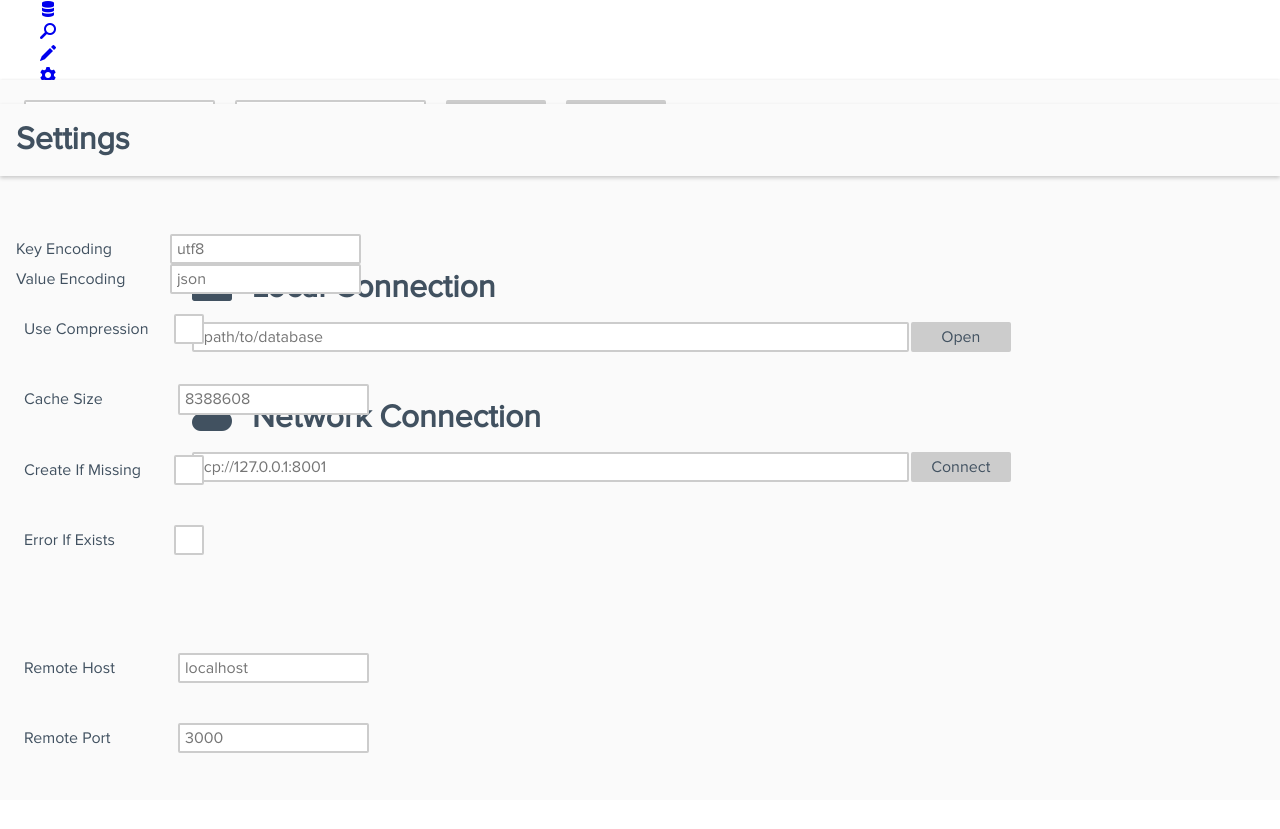
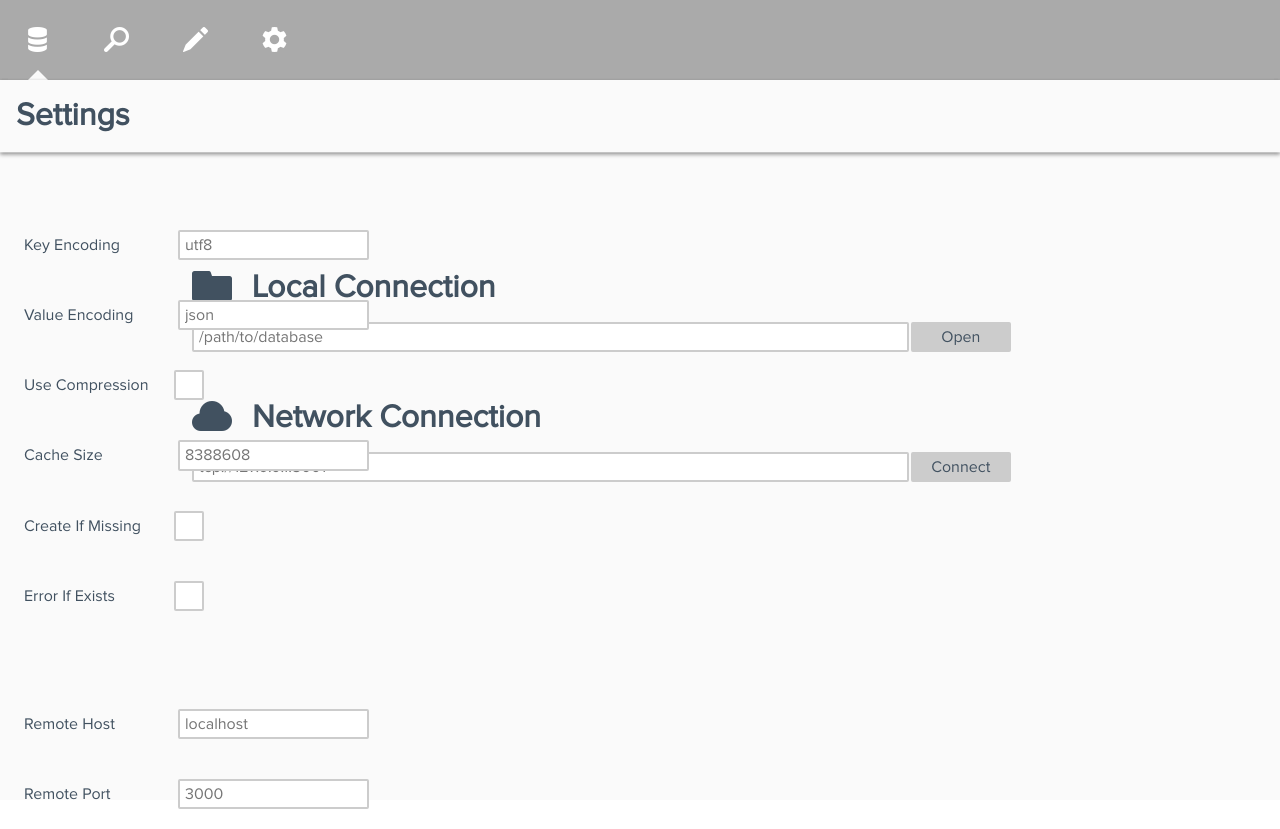
Before and after one commit to kuri65536/leveldb-ui-quart, a Python web app: template templates/index.html in a window 1280 px wide. Before the commit the page ends 753 px from the top, so only its background shows below. Run offline with Jinja, Linux system fonts and the light colour scheme; the template is opened without the code that fills it, so the values that code supplies are empty; some libraries are stand-ins or nearby versions.

Commit message:
fixed markup issues.

```diff
--- a/templates/index.html
+++ b/templates/index.html
@@ -14,6 +14,7 @@
     <script src="/static/ui.min.js"> </script>
   </head>
   <body>
+    <header>
     <ul class="horizontal">
       <li>
         <a class="active ss-icon connections" href="#"> database </a>
@@ -25,6 +26,7 @@
         <a class="ss-icon settings" href="#"> cog </a>
       </li>
     </ul>
+    </header>
 
     {% include "./query.html" %}
     {% include "./put.html" %}
--- a/templates/settings.html
+++ b/templates/settings.html
@@ -13,10 +13,10 @@
 
   <h4> Database </h4>
   <div class="controls">
-    <div class="control.half">
+    <div class="control half">
       <label> Key Encoding  </label>
       <input id="keyEncoding" type="text" placeholder="utf8" />
-    </div> <div class="control.half">
+    </div> <div class="control half">
       <label> Value Encoding </label>
       <input id="valueEncoding" type="text" placeholder="json" />
     </div>
```
